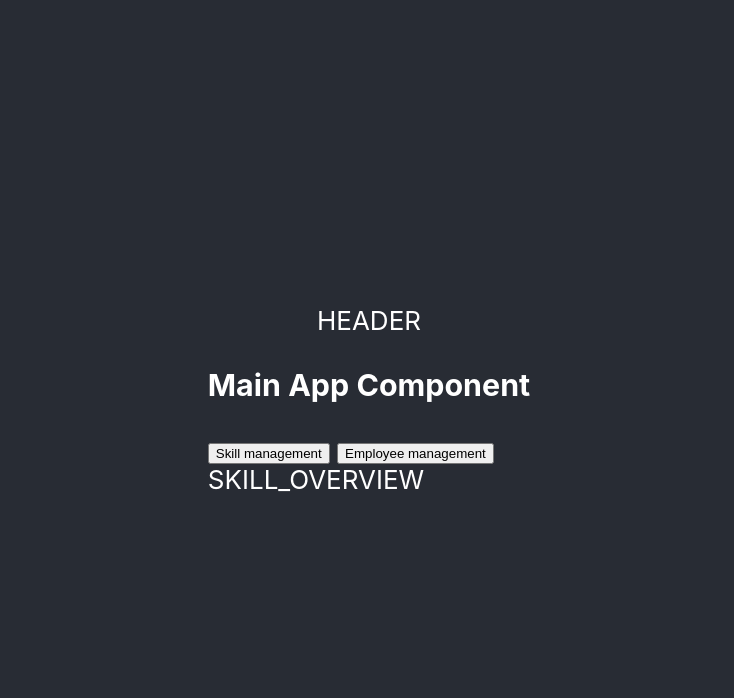
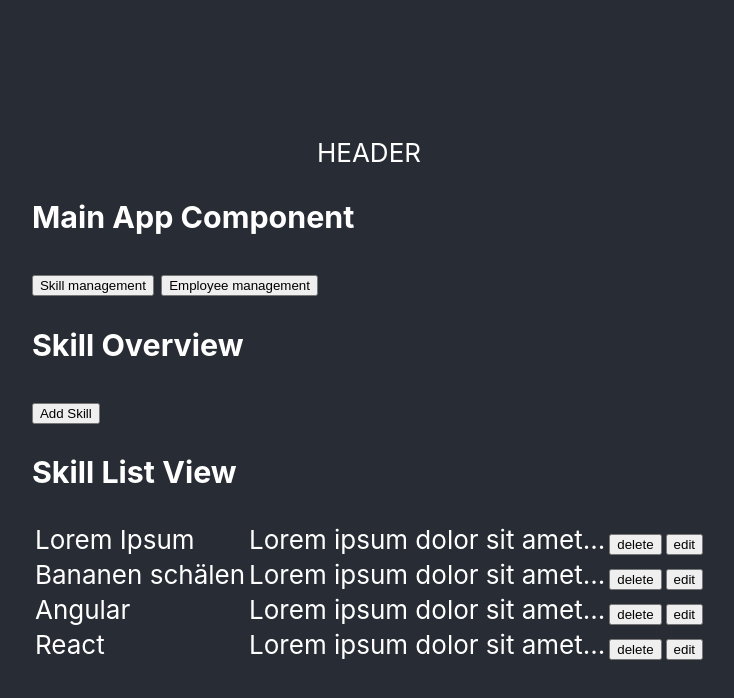
Before and after one commit to marco-dierenfeldt/skill-mgmt-tool, a React (Create React App) app: page / in a window 1280 px wide. Both pictures are taken after a click on the button "Skill management". Shown: the top 698 px of the page, without its empty margins (271-1005 px from the left). Built offline with nearby package versions, Linux system fonts and the light colour scheme.

Commit message:
complete skill management

```diff
--- a/src/App.js
+++ b/src/App.js
@@ -1,10 +1,4 @@
 import './App.css';
-import EmployeeListViewComponent from './components/employee/employee-list-view.component';
-import SkillListViewComponent from './components/skill/skill-list-view.component';
-import SkillEditComponent from './components/skill/skill-edit.component';
-import SkillViewComponent from './components/skill/skill-view.component';
-import EmployeeViewComponent from './components/employee/employee-view.component';
-import EmployeeEditComponent from './components/employee/employee-edit.component';
 import MainComponent from './components/app/main.component';
 
 function App() {
--- a/src/components/app/app-state.enum.js
+++ b/src/components/app/app-state.enum.js
@@ -3,7 +3,8 @@ const AppStateEnum = {
     EMPLOYEE_OVERVIEW: 2,
     SKILL_OVERVIEW: 3,
     EMPLOYEE_EDIT: 4,
-    SKILL_EDIT: 5
+    SKILL_EDIT: 5,
+    SKILL_NEW: 6
 }
 
 export default AppStateEnum;
--- a/src/components/app/main.component.jsx
+++ b/src/components/app/main.component.jsx
@@ -1,4 +1,6 @@
 import { Component } from "react";
+import SkillOverviewComponent from "../skill/skill-overview.component";
+import SkillEditComponent from "../skill/skill-edit.component";
 import AppStateEnum from "./app-state.enum";
 
 class MainComponent extends Component {
@@ -21,8 +23,12 @@ class MainComponent extends Component {
         this.setState({displayState: AppStateEnum.EMPLOYEE_OVERVIEW});
     }
 
-    gotoSkillEditor = () => {
-        this.setState({displayState: AppStateEnum.SKILL_EDIT});
+    gotoSkillEditor = (skillID) => {
+        if (skillID) {
+            this.setState({displayState: AppStateEnum.SKILL_EDIT, id: skillID})
+        } else {
+        this.setState({displayState: AppStateEnum.SKILL_NEW, id: null});
+        }
     }
 
     gotoEmployeeEditor = () => {
@@ -34,7 +40,11 @@ class MainComponent extends Component {
         if (this.state.displayState === AppStateEnum.EMPLOYEE_OVERVIEW) {
             content = <div>EMPLOYEE_OVERVIEW</div>
         } else if (this.state.displayState === AppStateEnum.SKILL_OVERVIEW) {
-            content = <div>SKILL_OVERVIEW</div>
+            content = <SkillOverviewComponent gotoSkillEdit={this.gotoSkillEditor}/>
+        } else if (this.state.displayState === AppStateEnum.SKILL_EDIT) {
+            content = <SkillEditComponent gotoSkillList={this.gotoSkillManagement} id={this.state.id}/>
+        } else if (this.state.displayState === AppStateEnum.SKILL_NEW) {
+            content = <SkillEditComponent gotoSkillList={this.gotoSkillManagement}/>
         } else {
             content = <div>APP_START</div>
         }
--- a/src/components/skill/skill-edit.component.jsx
+++ b/src/components/skill/skill-edit.component.jsx
@@ -6,15 +6,20 @@ class SkillEditComponent extends Component {
     constructor(props) {
         super(props);
 
-        this.state = { id: 1, name: "blah", description: "blubb" };
+        this.state = {
+            gotoSkillList: props.gotoSkillList,
+            id: props.id,
+            name: "",
+            description: "Level 1:\nLevel 2:\nLevel 3:"
+        };
     }
 
     componentDidMount = () => {
         if (this.props.id) {
             this.editMode = true;
             let tmpSkill = SkillService.getSkill(parseInt(this.props.id));
-
-            this.setState(tmpSkill);
+            console.log("SkillEditComponent.componentDidMount tmpSkill:" + tmpSkill)
+            this.setState({ id: tmpSkill.id, name: tmpSkill.name, description: tmpSkill.description });
         } else {
             this.editmode = false;
         }
@@ -34,15 +39,16 @@ class SkillEditComponent extends Component {
         } else {
             SkillService.addSkill(this.state.name, this.state.description);
         }
+        this.props.gotoSkillList();
         event.preventDefault();
     }
 
     btnTxt = () => {
         if (this.editMode) {
             return 'Update';
-         } else {
-             return 'Submit';
-         }
+        } else {
+            return 'Submit';
+        }
     }
 
     render = () => {
--- a/src/components/skill/skill-list-view.component.jsx
+++ b/src/components/skill/skill-list-view.component.jsx
@@ -4,10 +4,19 @@ import SkillService from "../../service/skill.service";
 class SkillListViewComponent extends Component {
     constructor(props) {
         super(props);
-        this.state={skillList:[{id:1, name:"blah", description:"blubb"}]};
+        this.state={skillList:[]};
     }
 
     componentDidMount = () => {
+        this.updateSkillList();
+    }
+
+    deleteSkill = (id) => {
+        SkillService.deleteSkill(id);
+        this.updateSkillList();
+    }
+
+    updateSkillList = () =>{
         let tmpSkillList = SkillService.getSkillList();
         this.setState({skillList: tmpSkillList});
     }
@@ -17,9 +26,16 @@ class SkillListViewComponent extends Component {
             <div>
                 <h3>Skill List View</h3>
                 <table>
+                    <tbody>
                     {this.state.skillList.map((skill) => {
-                        return <tr><td>{skill.name}</td><td>{skill.description}</td></tr>
+                        return <tr key={skill.id+342}>
+                            <td>{skill.name}</td>
+                            <td>{skill.description}</td>
+                            <td><button onClick={() => this.deleteSkill(skill.id)}>delete</button></td>
+                            <td><button onClick={() => this.props.editSkill(skill.id)}>edit</button></td>
+                            </tr>
                     })}
+                    </tbody>
                 </table>
             </div>
         );
--- /dev/null
+++ b/src/components/skill/skill-overview.component.jsx
@@ -0,0 +1,26 @@
+import { Component } from "react";
+import SkillListViewComponent from "./skill-list-view.component"
+
+class SkillOverviewComponent extends Component {
+    constructor(props) {
+        super(props);
+
+        this.state = { gotoSkillEdit: props.gotoSkillEdit }
+    }
+
+    editSkill = (id) => {
+        console.log("SkillOverview.editSkill(" + id + ")")
+        this.props.gotoSkillEdit(id);
+    }
+
+    render = () => {
+        return (
+            <div><h3>Skill Overview</h3>
+                <button onClick={this.state.gotoSkillEdit}>Add Skill </button>
+                <SkillListViewComponent editSkill={this.editSkill} />
+            </div>
+        );
+    }
+}
+
+export default SkillOverviewComponent;
--- a/src/service/skill.service.js
+++ b/src/service/skill.service.js
@@ -33,6 +33,11 @@ class SkillService {
             description,
         });
     }
-}
+
+    deleteSkill(id) {
+        var objIndex = this.skillList.findIndex((obj => obj.id === id));
+        this.skillList.splice(objIndex,1)
+    }
+};
 
 export default new SkillService();
```
